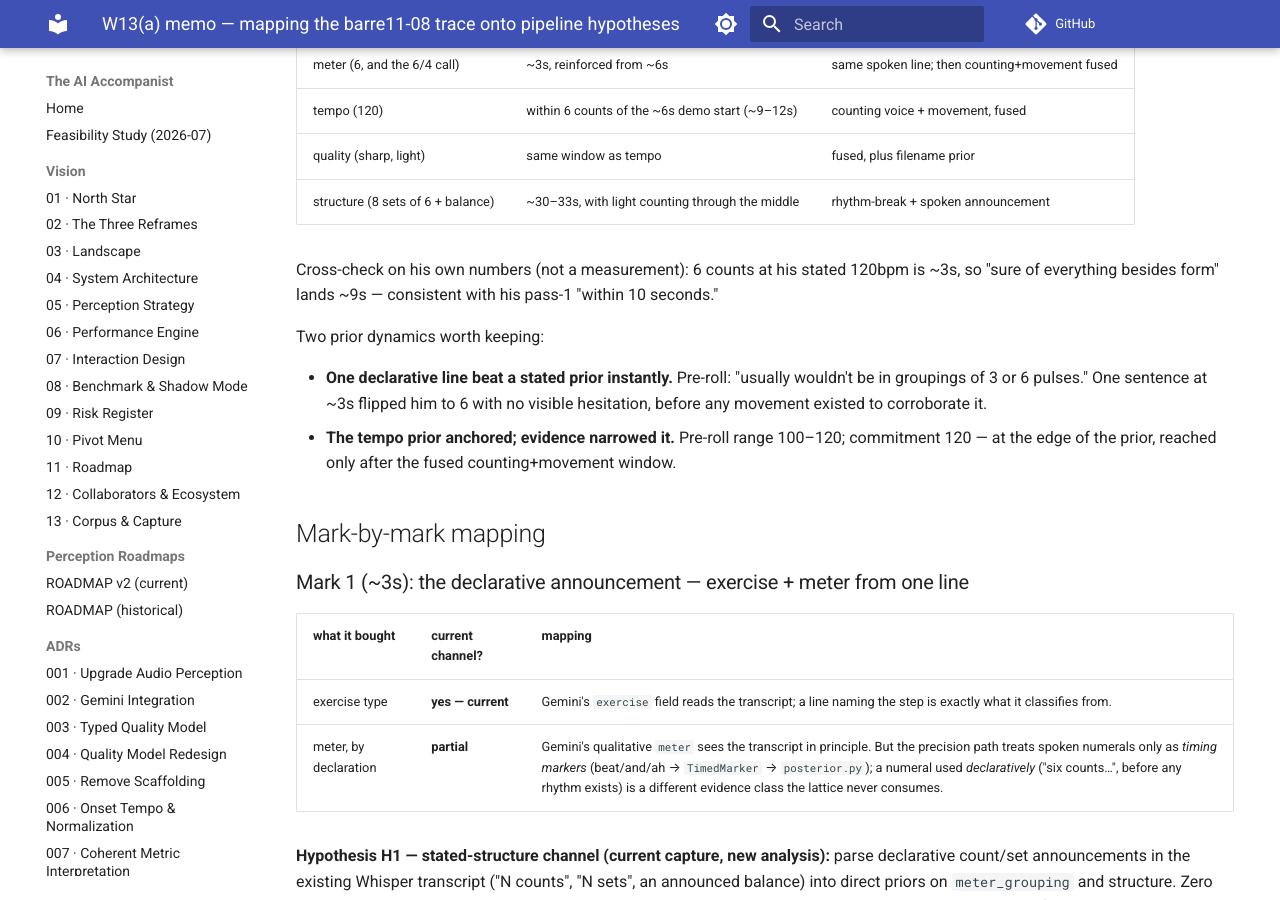
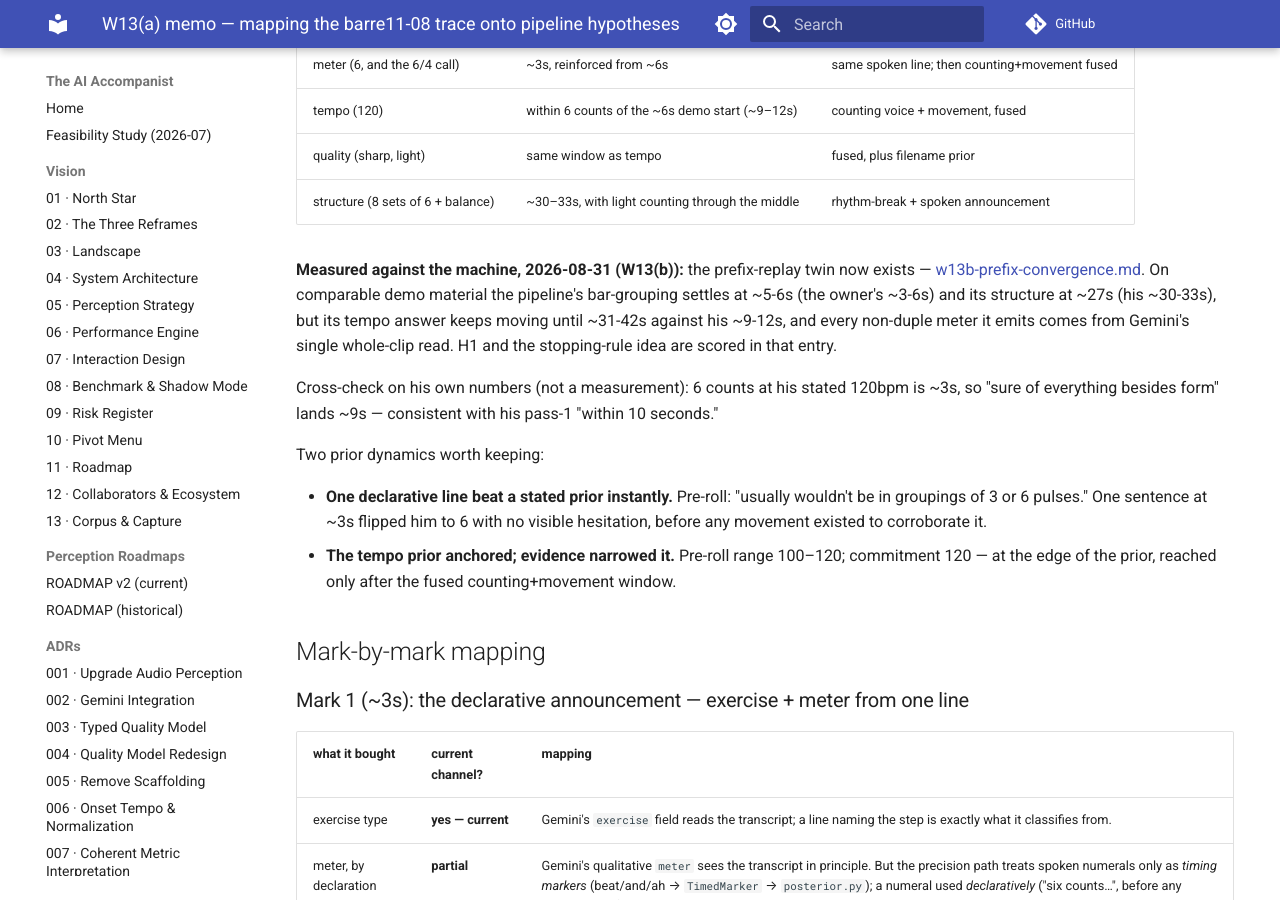
Before and after one commit to ben-juodvalkis/musical-perception, an MkDocs documentation site: the page built from docs/research/w13-trace-barre11-08-frappe-memo.md, in a window 1280 px wide and 900 px high, scrolled down 505 px. Built offline with MkDocs 1.6.1 and Material for MkDocs 9.7.7, drawn with Linux system fonts in a browser that asks for light colours; comment, search, counter and statistics services are not loaded.

Commit message:
W13(a) memo: cross-link the measured W13(b) curve

```diff
--- a/docs/research/w13-trace-barre11-08-frappe-memo.md
+++ b/docs/research/w13-trace-barre11-08-frappe-memo.md
@@ -19,6 +19,14 @@ From the trace, per field, in clip time:
 | tempo (120) | within 6 counts of the ~6s demo start (~9–12s) | counting voice + movement, fused |
 | quality (sharp, light) | same window as tempo | fused, plus filename prior |
 | structure (8 sets of 6 + balance) | ~30–33s, with light counting through the middle | rhythm-break + spoken announcement |
+
+**Measured against the machine, 2026-08-31 (W13(b)):** the prefix-replay
+twin now exists — [w13b-prefix-convergence.md](w13b-prefix-convergence.md).
+On comparable demo material the pipeline's bar-grouping settles at ~5-6s
+(the owner's ~3-6s) and its structure at ~27s (his ~30-33s), but its tempo
+answer keeps moving until ~31-42s against his ~9-12s, and every non-duple
+meter it emits comes from Gemini's single whole-clip read. H1 and the
+stopping-rule idea are scored in that entry.
 
 Cross-check on his own numbers (not a measurement): 6 counts at his stated
 120bpm is ~3s, so "sure of everything besides form" lands ~9s — consistent
```
